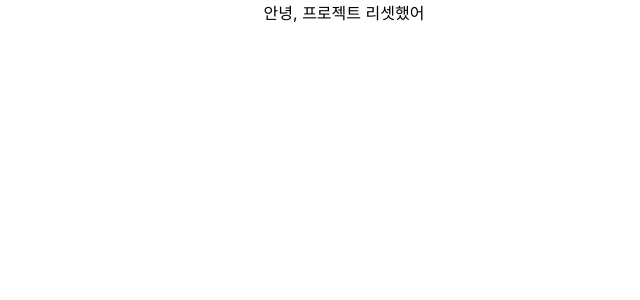
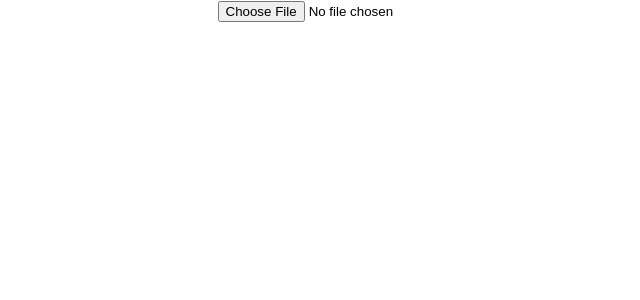
Before and after one commit to dmsdl950823/kakao_chat_export, a React (Create React App) app: page / in a window 1280 px wide. Shown: the top 300 px of the page, without its empty margins (296-936 px from the left). Built offline with nearby package versions, Linux system fonts and the light colour scheme.

Commit message:
Added # 파일 업로드 후 파싱 문구 추가

```diff
--- a/src/App.js
+++ b/src/App.js
@@ -1,4 +1,4 @@
-import logo from './logo.svg';
+// import logo from './logo.svg';
 import './App.css';
 import Home from './Home.js';
 
--- a/src/Home.js
+++ b/src/Home.js
@@ -1,3 +1,28 @@
 export default function Home () {
-  return '안녕, 프로젝트 리셋했어'
+  const changeEvent = (e) => {
+    const file = e.target.files[0]
+
+    const reader = new FileReader()
+    reader.readAsText(file)
+    reader.onload = () => {
+      // 콜백지옥 빠져나가기 ㄷㄷ
+      const split = data => data.split(',')
+
+      // const raw = reader.result.split('\n')
+      const raw = reader.result
+      const enter = raw.indexOf('\n')
+      const columns = split(raw.slice(0, enter))
+      const test = raw.slice(enter)
+      // const columns = split(raw[0])
+
+
+      // console.log(reader.result.split('\n'))
+      console.log(columns)
+      console.log(test)
+      // columns.split
+
+    }
+  }
+
+  return <input type="file" onChange={changeEvent}/>
 }
```
